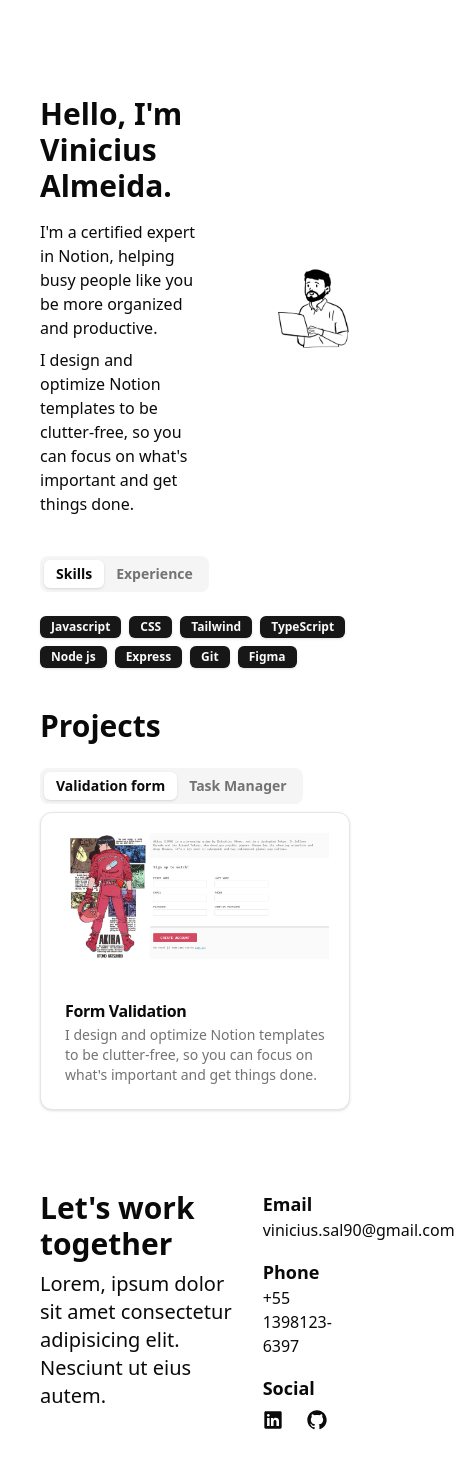
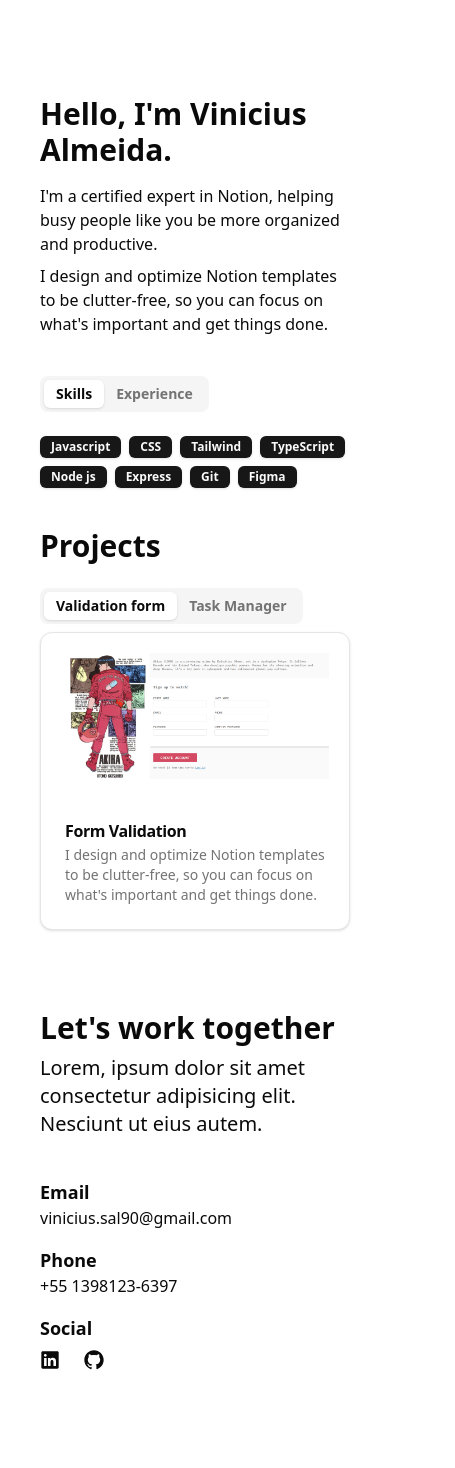
Before and after one commit to ViniAlmeida25/portfolio, a React (Vite) app: page / in a window 390 px wide. Shown: the top 1468 px of the page, 455 px wide, since content can reach past the window. Built offline with nearby package versions, Linux system fonts and the light colour scheme.

Commit message:
Responsiviness added

```diff
--- a/src/components/Contact/Contact.jsx
+++ b/src/components/Contact/Contact.jsx
@@ -2,7 +2,7 @@ import { GitHubLogoIcon, LinkedInLogoIcon } from "@radix-ui/react-icons"
 
 function Contact () {
   return (
-    <div className="p-10 pb-28 grid grid-cols-6 gap-6">
+    <div className="p-10 pb-28 grid grid-cols-6 gap-6 max-sm:block">
 
       <div  className="col-span-4">
         <h4 className="text-3xl font-bold">Let's work together</h4>
@@ -12,7 +12,7 @@ function Contact () {
           </p>
         </div>
       </div>
-      <div className="col-span-2 text-left">
+      <div className="col-span-2 text-left max-sm:mt-10">
         <div>
          <label className="font-bold text-lg">Email</label>
           <p>vinicius.sal90@gmail.com</p>
--- a/src/components/Experience/Experience.jsx
+++ b/src/components/Experience/Experience.jsx
@@ -24,7 +24,7 @@ function Experience () {
             <p>• Implemented a single-page application using React and Redux, improving performance and usability.</p>
             <p>• Utilized HTML, CSS, and JavaScript to create a dynamic, interactive user interface, enhancing user experience.</p>
           </CardContent>
-          <CardFooter className="gap-2">
+          <CardFooter className="gap-2 flex-wrap">
             <Badge>Javascript</Badge>
             <Badge>CSS</Badge>
             <Badge>HTML</Badge>
@@ -49,7 +49,7 @@ function Experience () {
             <p>• Practical creation of attractive designs and mockups aimed at building portfolios.</p>
             <p>• Used real examples to demonstrate the application of design concepts in the development of visual projects.</p>
           </CardContent>
-          <CardFooter className="gap-2">
+          <CardFooter className="gap-2 flex-wrap">
             <Badge>Figma</Badge>
             <Badge>Ux Design</Badge>
             <Badge>Ui Design</Badge>
@@ -72,7 +72,7 @@ function Experience () {
             <p>• Focused on HTML semantics, clean CSS, and JavaScript DOM manipulation to enhance user experience, creating pages that ranked well
             on Google and loaded efficiently on any device.</p>
           </CardContent>
-          <CardFooter className="gap-2">
+          <CardFooter className="gap-2 flex-wrap">
             <Badge>Javascript</Badge>
             <Badge>CSS</Badge>
             <Badge>Sass</Badge>
--- a/src/components/Hero/Hero.jsx
+++ b/src/components/Hero/Hero.jsx
@@ -1,17 +1,16 @@
-import { Button } from '../ui/button';
 import heroImage from './hero.svg';
 
 
 
 function HeroSection() {
   return (
-    <div className="mt-10 m-auto flex justify-center pt-10  pl-10 pr-10 gap-20">
+    <div className="mt-10 m-auto flex max-sm:flex-wrap justify-center pt-10  pl-10 pr-10 gap-20">
       <div className="max-w-md">
         <h1 className="mt-4 text-3xl font-bold">Hello, I'm Vinicius Almeida.</h1>
         <p className="mt-4">I'm a certified expert in Notion, helping busy people like you be more organized and productive. </p>
         <p className="mt-2">I design and optimize Notion templates to be clutter-free, so you can focus on what's important and get things done.  </p>
       </div>
-      <div  className="flex align-bottom mt-5">
+      <div  className="flex align-bottom mt-5 max-sm:hidden">
         <img src={heroImage} width="400"/>
       </div>
     </div>
--- a/tailwind.config.js
+++ b/tailwind.config.js
@@ -12,6 +12,16 @@ export default {
   			md: 'calc(var(--radius) - 2px)',
   			sm: 'calc(var(--radius) - 4px)'
   		},
+			screens: {
+				'sm': '640px',
+				// => @media (min-width: 640px) { ... }
+
+				'laptop': '1024px',
+				// => @media (min-width: 1024px) { ... }
+
+				'desktop': '1280px',
+				// => @media (min-width: 1280px) { ... }
+			},
   		colors: {
   			background: 'hsl(var(--background))',
   			foreground: 'hsl(var(--foreground))',
```
